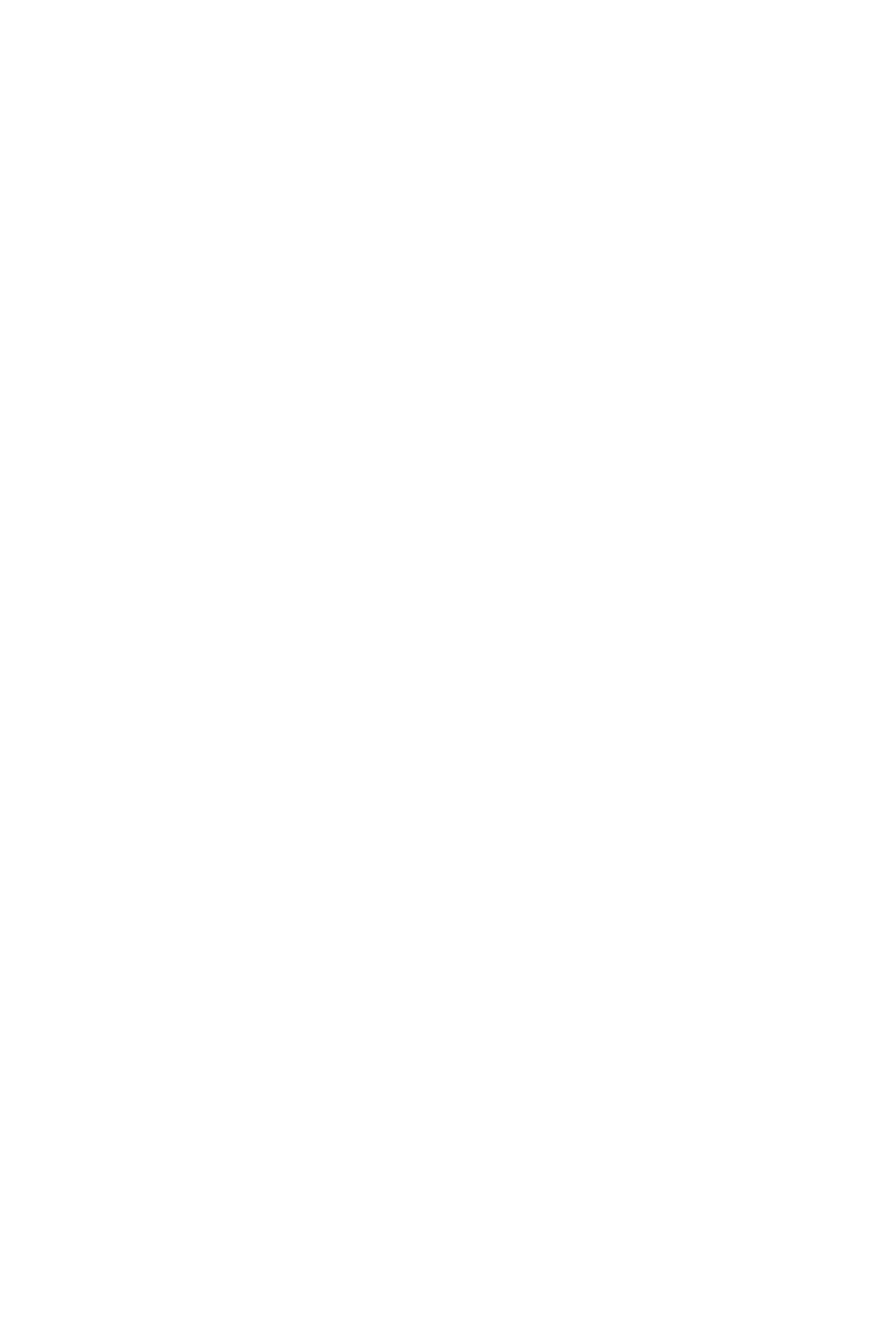
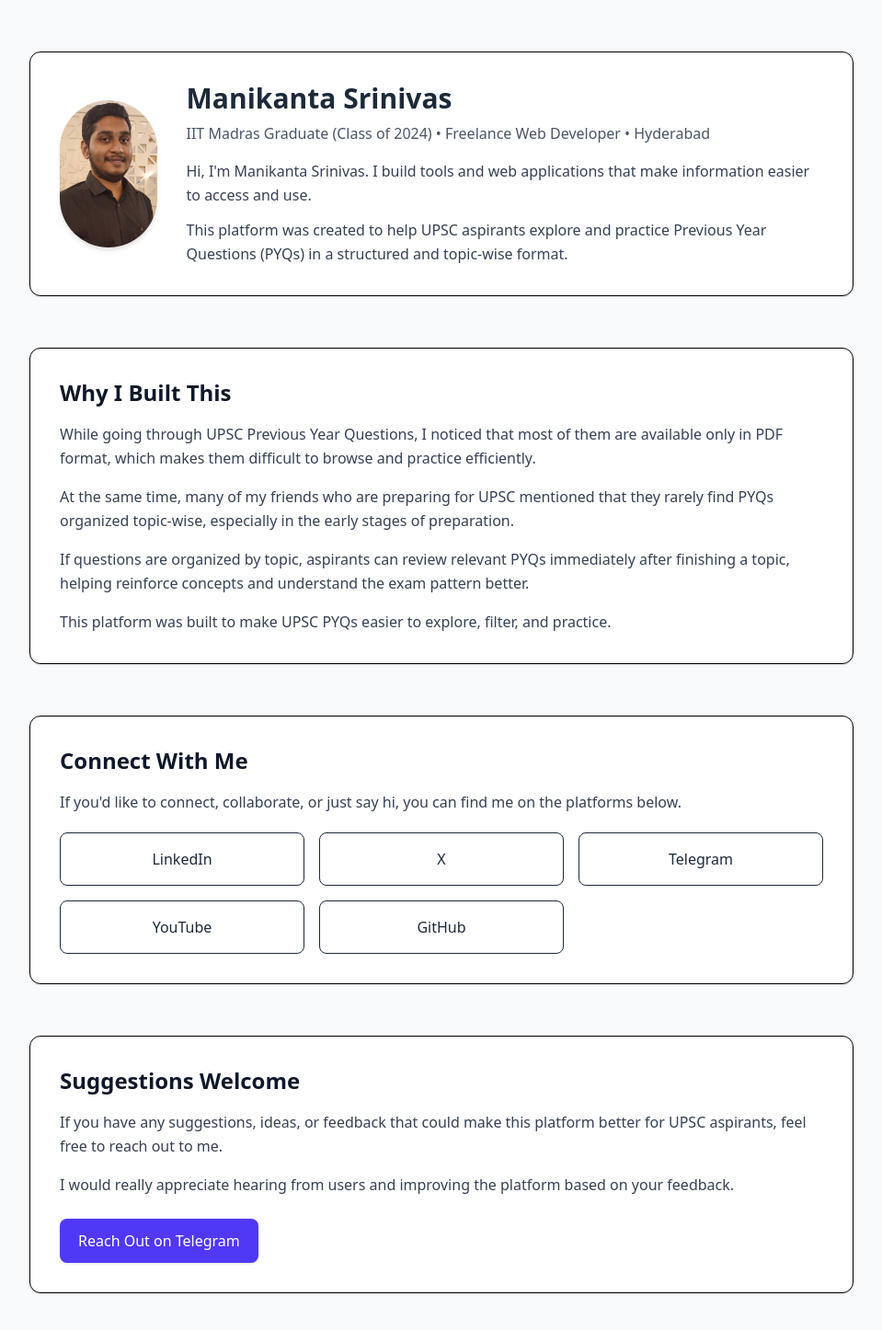
Before and after one commit to mous9270/upsc, a React (Vite) app: page /about in a window 1280 px wide. Before the commit this address had no page. Shown: the top 1446 px of the page at 92% size, without its empty margins (160-1119 px from the left). Before the commit the page ends 800 px from the top, so only its background shows below. Built offline with nearby package versions, Linux system fonts and the light colour scheme.

Commit message:
Added about me section

```diff
--- a/src/App.tsx
+++ b/src/App.tsx
@@ -2,6 +2,7 @@ import React from 'react';
 import { BrowserRouter as Router, Routes, Route } from 'react-router-dom';
 import Pyqs from './components/pyqs';
 import Quiz from './components/Quiz';
+import About from './components/About';
 
 const App: React.FC = () => {
   return (
@@ -9,6 +10,7 @@ const App: React.FC = () => {
       <Routes>
         <Route path="/" element={<Pyqs />} />
         <Route path="/quiz" element={<Quiz />} />
+        <Route path="/about" element={<About />} />
       </Routes>
     </Router>
   );
--- /dev/null
+++ b/src/components/About.tsx
@@ -0,0 +1,150 @@
+import React from 'react';
+
+const About: React.FC = () => {
+  return (
+    <div className="min-h-screen bg-gray-50">
+      <main className="container mx-auto px-4 py-10 sm:py-14">
+        <div className="max-w-4xl mx-auto space-y-10 sm:space-y-14">
+          {/* 1. Hero / Intro Section */}
+          <section className="bg-white border rounded-xl shadow-sm hover:shadow-md transition p-6 sm:p-8">
+            <div className="flex flex-col sm:flex-row sm:items-center sm:space-x-8 space-y-6 sm:space-y-0">
+              <div className="flex justify-center sm:block">
+                <img
+                  src="/mani.png"
+                  alt="Manikanta Srinivas"
+                  className="w-32 h-32 sm:w-40 sm:h-40 rounded-full shadow-md object-cover"
+                />
+              </div>
+              <div className="text-gray-800">
+                <h1 className="text-2xl sm:text-3xl font-semibold mb-2">
+                  Manikanta Srinivas
+                </h1>
+                <p className="text-sm sm:text-base text-gray-600 mb-4">
+                  IIT Madras Graduate (Class of 2024) • Freelance Web Developer • Hyderabad
+                </p>
+                <p className="text-gray-700 leading-relaxed mb-3">
+                  Hi, I'm Manikanta Srinivas. I build tools and web applications that make
+                  information easier to access and use.
+                </p>
+                <p className="text-gray-700 leading-relaxed">
+                  This platform was created to help UPSC aspirants explore and practice
+                  Previous Year Questions (PYQs) in a structured and topic-wise format.
+                </p>
+              </div>
+            </div>
+          </section>
+
+          {/* 2. Why I Built This */}
+          <section className="bg-white border rounded-xl shadow-sm hover:shadow-md transition p-6 sm:p-8">
+            <h2 className="text-xl sm:text-2xl font-semibold text-gray-900 mb-4">
+              Why I Built This
+            </h2>
+            <div className="space-y-4 text-gray-700 leading-relaxed">
+              <p>
+                While going through UPSC Previous Year Questions, I noticed that most of
+                them are available only in PDF format, which makes them difficult to
+                browse and practice efficiently.
+              </p>
+              <p>
+                At the same time, many of my friends who are preparing for UPSC mentioned
+                that they rarely find PYQs organized topic-wise, especially in the early
+                stages of preparation.
+              </p>
+              <p>
+                If questions are organized by topic, aspirants can review relevant PYQs
+                immediately after finishing a topic, helping reinforce concepts and
+                understand the exam pattern better.
+              </p>
+              <p>
+                This platform was built to make UPSC PYQs easier to explore, filter, and
+                practice.
+              </p>
+            </div>
+          </section>
+
+          {/* 3. Connect With Me */}
+          <section className="bg-white border rounded-xl shadow-sm hover:shadow-md transition p-6 sm:p-8">
+            <h2 className="text-xl sm:text-2xl font-semibold text-gray-900 mb-4">
+              Connect With Me
+            </h2>
+            <p className="text-gray-700 leading-relaxed mb-5">
+              If you&apos;d like to connect, collaborate, or just say hi, you can find me
+              on the platforms below.
+            </p>
+            <div className="grid grid-cols-2 md:grid-cols-3 gap-3 sm:gap-4">
+              <a
+                href="https://www.linkedin.com/in/manikanta-srinivas-ala"
+                target="_blank"
+                rel="noopener noreferrer"
+                className="flex items-center justify-center text-center px-3 py-3 sm:py-4 border rounded-lg text-sm sm:text-base text-gray-800 bg-white hover:bg-gray-50 hover:shadow-md transition"
+              >
+                LinkedIn
+              </a>
+              <a
+                href="https://x.com/srinivasala2732"
+                target="_blank"
+                rel="noopener noreferrer"
+                className="flex items-center justify-center text-center px-3 py-3 sm:py-4 border rounded-lg text-sm sm:text-base text-gray-800 bg-white hover:bg-gray-50 hover:shadow-md transition"
+              >
+                X
+              </a>
+              <a
+                href="https://t.me/srini1110"
+                target="_blank"
+                rel="noopener noreferrer"
+                className="flex items-center justify-center text-center px-3 py-3 sm:py-4 border rounded-lg text-sm sm:text-base text-gray-800 bg-white hover:bg-gray-50 hover:shadow-md transition"
+              >
+                Telegram
+              </a>
+              <a
+                href="https://www.youtube.com/watch?v=3JFKWGt6a6s&list=PLKaYCgwGWi7C-JepC9-gmCNBzcZYxAZEM&pp=0gcJCbQEOCosWNinsAgC"
+                target="_blank"
+                rel="noopener noreferrer"
+                className="flex items-center justify-center text-center px-3 py-3 sm:py-4 border rounded-lg text-sm sm:text-base text-gray-800 bg-white hover:bg-gray-50 hover:shadow-md transition"
+              >
+                YouTube
+              </a>
+              <a
+                href="https://github.com/mous9270/upsc"
+                target="_blank"
+                rel="noopener noreferrer"
+                className="flex items-center justify-center text-center px-3 py-3 sm:py-4 border rounded-lg text-sm sm:text-base text-gray-800 bg-white hover:bg-gray-50 hover:shadow-md transition"
+              >
+                GitHub
+              </a>
+            </div>
+          </section>
+
+          {/* 4. Suggestions / Feedback */}
+          <section className="bg-white border rounded-xl shadow-sm hover:shadow-md transition p-6 sm:p-8">
+            <h2 className="text-xl sm:text-2xl font-semibold text-gray-900 mb-4">
+              Suggestions Welcome
+            </h2>
+            <div className="space-y-4 text-gray-700 leading-relaxed mb-6">
+              <p>
+                If you have any suggestions, ideas, or feedback that could make this
+                platform better for UPSC aspirants, feel free to reach out to me.
+              </p>
+              <p>
+                I would really appreciate hearing from users and improving the platform
+                based on your feedback.
+              </p>
+            </div>
+            <div>
+              <a
+                href="https://t.me/srini1110"
+                target="_blank"
+                rel="noopener noreferrer"
+                className="inline-flex items-center justify-center px-5 py-3 rounded-lg text-sm sm:text-base font-medium bg-indigo-600 text-white hover:bg-indigo-700 shadow-sm hover:shadow-md transition"
+              >
+                Reach Out on Telegram
+              </a>
+            </div>
+          </section>
+        </div>
+      </main>
+    </div>
+  );
+};
+
+export default About;
--- a/src/components/pyqs.tsx
+++ b/src/components/pyqs.tsx
@@ -450,16 +450,26 @@ const Pyqs: React.FC = () => {
     // --- Render Logic ---
     return (
         <div className="container mx-auto px-2 sm:px-4 py-2 sm:py-4 font-sans pt-[env(safe-area-inset-top)] pb-[env(safe-area-inset-bottom)]">
-            <h1 className="text-2xl sm:text-3xl font-bold mb-4 sm:mb-6 text-center text-gray-800">UPSC PYQs Practice</h1>
+            <div className="mb-4 sm:mb-6 flex flex-col sm:flex-row sm:items-center sm:justify-between gap-3">
+                <h1 className="text-2xl sm:text-3xl font-bold text-left text-gray-800">
+                    UPSC PYQs Practice
+                </h1>
 
-            {/* Quiz Button */}
-            <div className="mb-4 sm:mb-6 flex justify-end">
-                <a
-                    href="/quiz"
-                    className="px-4 py-2 bg-indigo-600 text-white rounded-md hover:bg-indigo-700 transition-colors"
-                >
-                    Take Quiz
-                </a>
+                {/* Quiz & About Buttons */}
+                <div className="flex justify-start sm:justify-end gap-3">
+                    <a
+                        href="/about"
+                        className="px-4 py-2 border border-gray-300 text-gray-700 rounded-md bg-white hover:bg-gray-50 transition-colors text-sm sm:text-base"
+                    >
+                        About Me
+                    </a>
+                    <a
+                        href="/quiz"
+                        className="px-4 py-2 bg-indigo-600 text-white rounded-md hover:bg-indigo-700 transition-colors text-sm sm:text-base"
+                    >
+                        Take Quiz
+                    </a>
+                </div>
             </div>
 
             {/* Filter Section - Now Collapsible */}
```
Also changed, not shown: public/mani.png (added), 2 other files (tests, documents, lock files or other folders).
